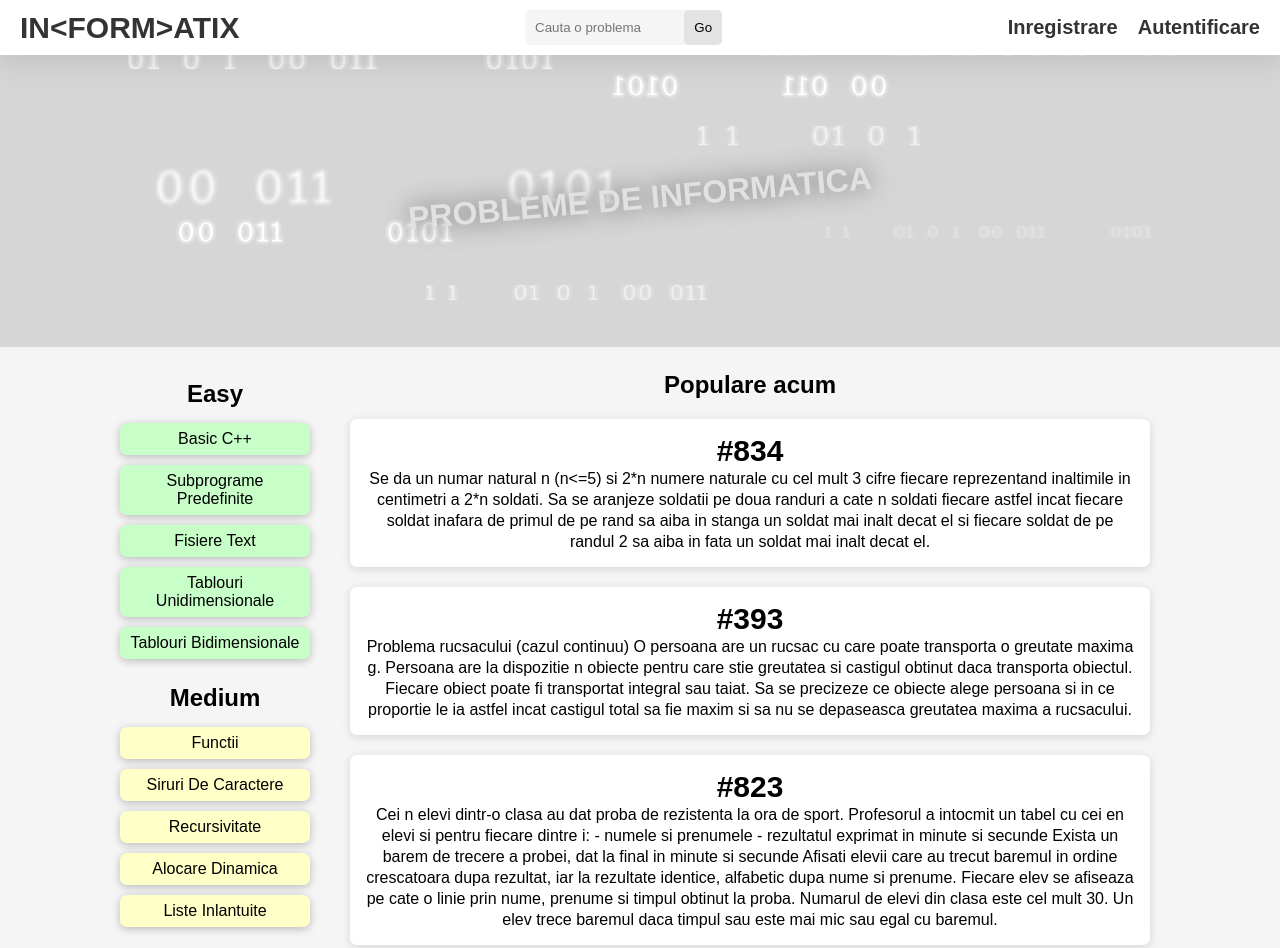
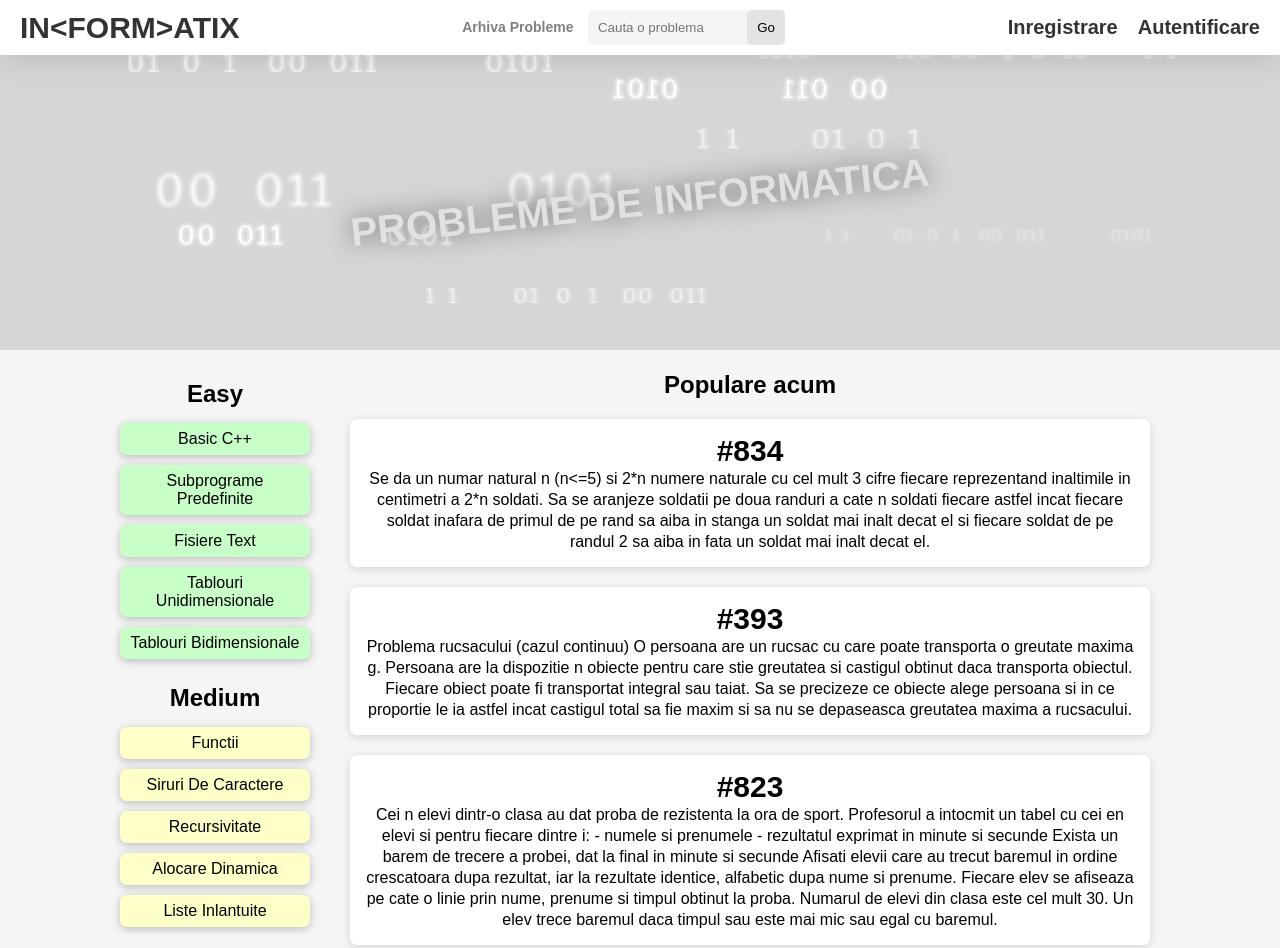
Before and after one commit to TudorGR/Proiect-Tehnologii-Web, a plain HTML site: page main.html in a window 1280 px wide. Shown: the top 948 px of the page. Drawn offline with Linux system fonts and the light colour scheme.

Commit message:
rezolvat niste greseli

```diff
--- a/main.html
+++ b/main.html
@@ -12,6 +12,7 @@
         <a href="">In&lt;form&gt;atiX</a>
       </div>
       <div class="search">
+        <a href="">Arhiva Probleme</a>
         <input type="text" placeholder="Cauta o problema" />
         <button type="submit">Go</button>
       </div>
@@ -180,6 +181,8 @@
             </ul>
           </div>
         </main>
+      </div>
+    </div>
     <footer>
       <ul>
         <li>
@@ -190,7 +193,5 @@
         </li>
       </ul>
     </footer>
-      </div>
-    </div>
   </body>
 </html>
--- a/styles.css
+++ b/styles.css
@@ -8,7 +8,6 @@ body {
   background-color: whitesmoke;
 }
 .wrapper {
-  width: 100%;
   display: flex;
   flex-direction: column;
   align-items: center;
@@ -17,7 +16,6 @@ body {
   text-align: center;
   display: flex;
   flex-direction: column;
-  height: 100vh;
 }
 header {
   background-color: white;
@@ -88,6 +86,13 @@ nav ul li a:hover {
   border: none;
   border-radius: 5px;
 }
+.search a {
+  font-size: 14px;
+  text-decoration: none;
+  color: gray;
+  font-weight: bold;
+  margin-right: 10px;
+}
 .hero {
   align-items: center;
   text-align: center;
@@ -97,11 +102,12 @@ nav ul li a:hover {
 .hero img {
   width: 100%;
   height: 100%;
-  margin-top: -45px;
+  margin-top: -50px;
   object-fit: cover;
 }
 .hero h1 {
-  transform: rotate(-5deg);
+  font-size: 40px;
+  transform: rotate(-6deg);
   text-transform: uppercase;
   color: rgb(225, 225, 225);
   position: relative;
@@ -188,8 +194,8 @@ nav ul li a:hover {
 }
 
 footer {
+  padding: 20px;
   background: white;
-  padding: 1em 0 1em 0;
   display: flex;
   justify-content: center;
 }
@@ -225,12 +231,20 @@ footer ul li a:hover {
     font-size: 25px;
   }
 }
+@media (max-width: 1000px) {
+  .search a {
+    display: none;
+  }
+}
 @media (max-width: 750px) {
   .search {
     display: none;
   }
+  .hero {
+    margin-left: -1px;
+  }
 }
-@media (min-width: 1000px) {
+@media (min-width: 1100px) {
   .container {
     width: 1080px;
   }
```
Lines whose indentation alone changed are shown as unchanged.
